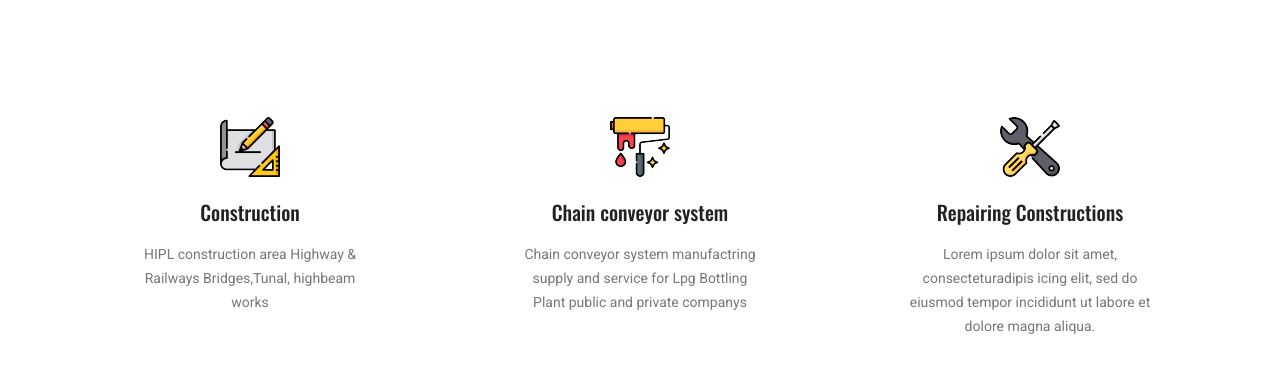
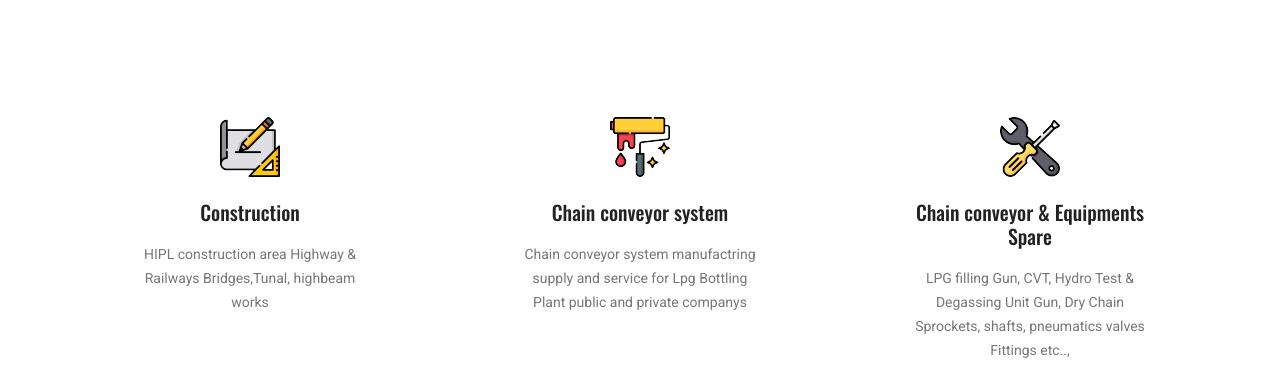
Before and after one commit to helicoinfras/helicoinfras.github.io, a plain HTML site: page service.html in a window 1280 px wide. Shown: the part 582-952 px from the top of the page. Drawn offline with nearby package versions, Linux system fonts and the light colour scheme.

Commit message:
Update service.html

```diff
--- a/service.html
+++ b/service.html
@@ -92,8 +92,8 @@
         			<div class="col-lg-4 col-md-6">
         				<div class="services_item">
         					<img src="img/icon/service-icon-3.png" alt="">
-        					<a href="#"><h4>Repairing Constructions</h4></a>
-        					<p>Lorem ipsum dolor sit amet, consecteturadipis icing elit, sed do eiusmod tempor incididunt ut labore et dolore magna aliqua.</p>
+        					<a href="#"><h4>Chain conveyor & Equipments Spare</h4></a>
+        					<p>LPG filling Gun, CVT, Hydro Test & Degassing Unit Gun, Dry Chain Sprockets, shafts, pneumatics valves Fittings etc..,</p>
         				</div>
         			</div>
         		</div>
```
